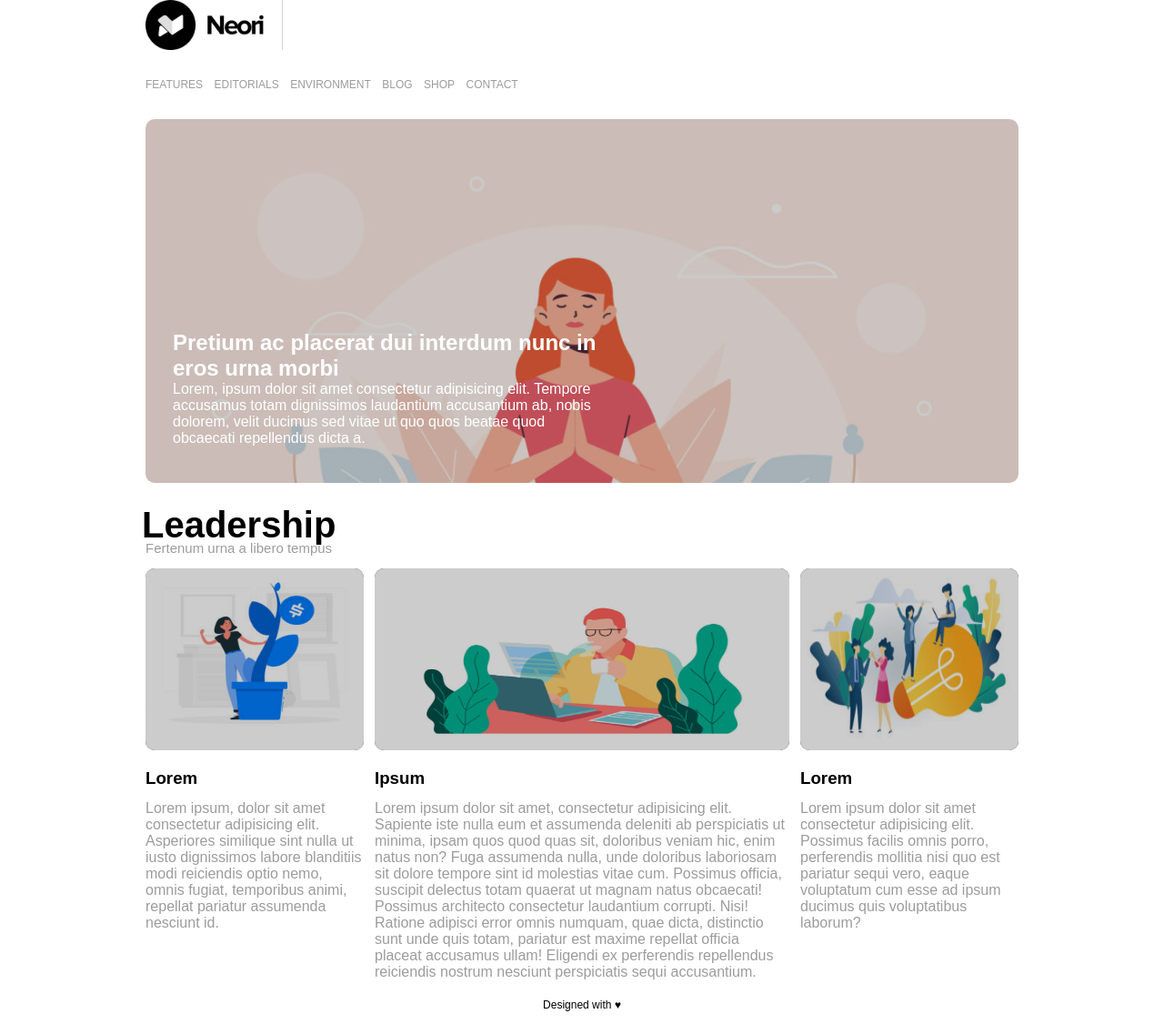
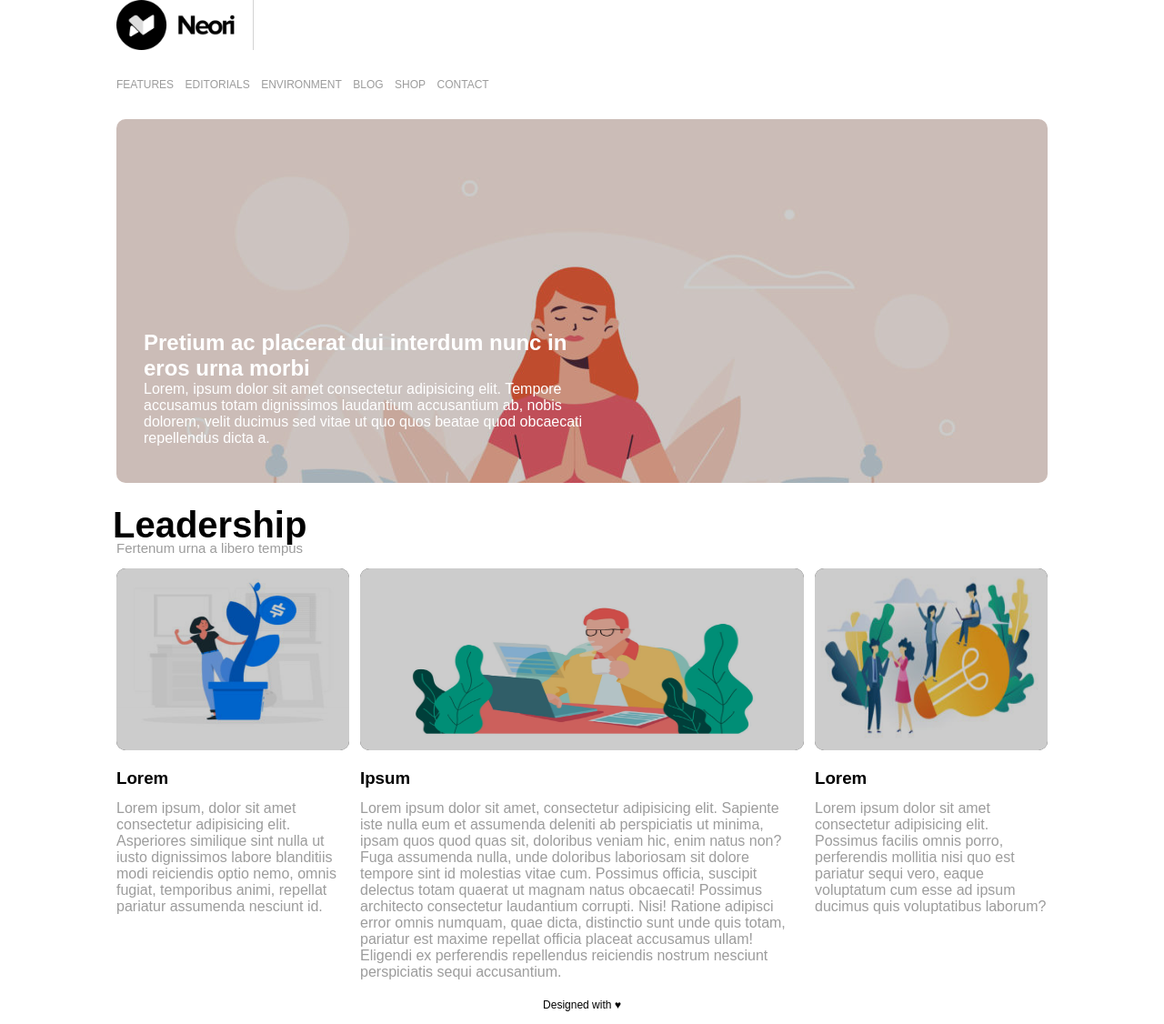
Before and after one commit to Bravehearts19/htmlcss-wp, a plain HTML site: page index.html in a window 1280 px wide. Shown: the whole page at 91% size. Drawn offline with Linux system fonts and the light colour scheme.

Commit message:
Rimodificata width dei vari container

```diff
--- a/css/style.css
+++ b/css/style.css
@@ -19,7 +19,7 @@
 }
 
 .container { /* Crea la base del layout di tutti i container centrandoli */
-    width: 75%;
+    width: 80%;
     margin: 0 auto;
 }
 
@@ -78,7 +78,7 @@ main .container { /* Dà lo stile alla striscia oro del main */
 }
 
 .container_blue { /* Dà lo stile al container del riquadro blu */
-    width: 75%;
+    width: 80%;
     margin:0 auto 6px;
 }
 
```
